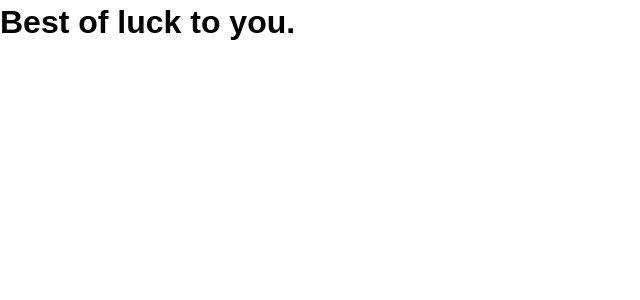
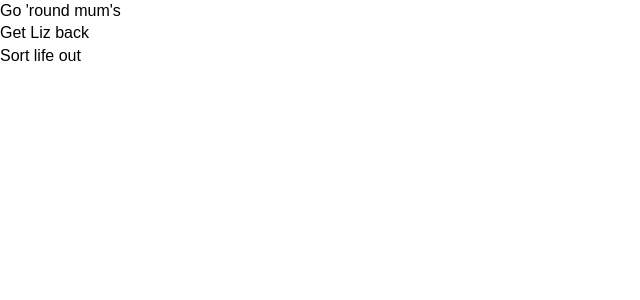
Before and after one commit to Nicholas-Harvey/reactToDoList, a React (Create React App) app: page / in a window 1280 px wide. Shown: the top 300 px of the page, without its empty margins (0-640 px from the left). Built offline with nearby package versions, Linux system fonts and the light colour scheme.

Commit message:
todoitem.js is passsing correct titles from the state

```diff
--- a/src/App.js
+++ b/src/App.js
@@ -1,12 +1,33 @@
 import React, { Component } from 'react';
-// import logo from './logo.svg';
 import './App.css';
+import Todos from "./components/Todos";
 
 class App extends Component {
+  state = {
+    todos: [
+    {
+      id: 1,
+      title: "Go 'round mum's",
+      completed: false
+    },
+    {
+      id: 2,
+      title: "Get Liz back",
+      completed: false
+    },
+    {
+      id: 3,
+      title: "Sort life out",
+      completed: false
+    }
+  ]
+  }
   render() {
+    console.log(this.state.todos)
     return (
       <div className="App">
-        <h1>Best of luck to you.</h1>
+      < Todos todos={this.state.todos}/>
+
       </div>
     );
   }
--- /dev/null
+++ b/src/components/TodoItem.js
@@ -0,0 +1,13 @@
+import React, {Component} from 'react'
+
+export class TodoItem extends Component {
+    render(){
+    return (
+        <div>
+            <p>{this.props.todo.title}</p>
+            </div>
+    )
+    }
+}
+
+export default TodoItem
--- /dev/null
+++ b/src/components/Todos.js
@@ -0,0 +1,13 @@
+import React, { Component } from 'react';
+import TodoItem from './TodoItem';
+
+class Todos extends Component {
+  render() {
+    console.log(this.props.todos)
+    return this.props.todos.map((todo) =>(
+      < TodoItem todo={todo}/>
+    ));
+  }
+}
+
+export default Todos;
```
